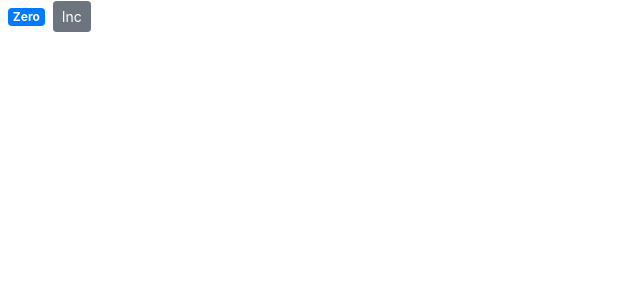
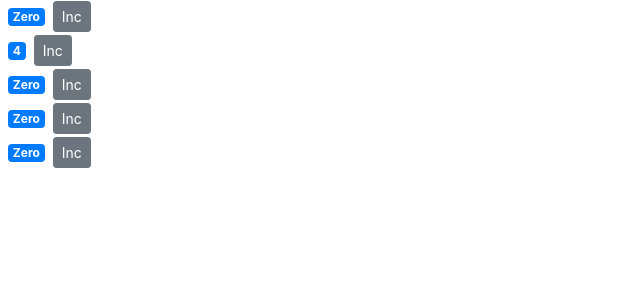
Before and after one commit to vch9391/PrivateReactRepository, a React (Create React App) app in the folder counter-app/: page / in a window 1280 px wide. Shown: the top 300 px of the page, without its empty margins (0-640 px from the left). Built offline with nearby package versions, Linux system fonts and the light colour scheme.

Commit message:
Passing Data to Components

```diff
--- a/counter-app/src/components/counter.js
+++ b/counter-app/src/components/counter.js
@@ -1,20 +1,11 @@
 import React, { Component } from 'react';
 
 class Counter extends Component {
-  state = { count: 0 };
-
-  // constructor(){
-  //   super();
-  //   this.handleIncrement = this.handleIncrement.bind(this);
-  // }
-
-  // handleIncrement(){
-  //   console.log("Increment called",this);
-  // }
+  value = { count: this.props.value };
 
    handleIncrement = (product) => {
     console.log(product);
-    this.setState({count: this.state.count+1});
+    this.setState({value: this.value.count+1});
   }
     render() {
         return (
@@ -26,7 +17,7 @@ class Counter extends Component {
     }
 
     foratCount(){
-      const {count} = this.state;
+      const {count} = this.value;
       return count === 0 ? "Zero" : count;
     }
 }
--- /dev/null
+++ b/counter-app/src/components/counters.js
@@ -0,0 +1,24 @@
+import React, { Component } from 'react';
+import Counter from './counter'
+
+class Counters extends Component {
+    value = {
+        counters : [
+            { id: 1, value: 0 },
+            { id: 2, value: 4 },
+            { id: 3, value: 0 },
+            { id: 4, value: 0 },
+            { id: 4, value: 0 }
+        ]
+    };
+
+    render() {
+        return (
+            <div>
+                {this.value.counters.map( o => <Counter key={o.id} value={o.value} selectrd={true} />)}
+            </div>
+        );
+    }
+}
+
+export default Counters;
--- a/counter-app/src/index.js
+++ b/counter-app/src/index.js
@@ -4,7 +4,7 @@ import './index.css';
 import App from './App';
 import reportWebVitals from './reportWebVitals';
 import "bootstrap/dist/css/bootstrap.css";
-import Counteraa from "./components/counter";
+import Counteraa from "./components/counters";
 
 ReactDOM.render(<Counteraa/> ,document.getElementById('root'));
 
```
